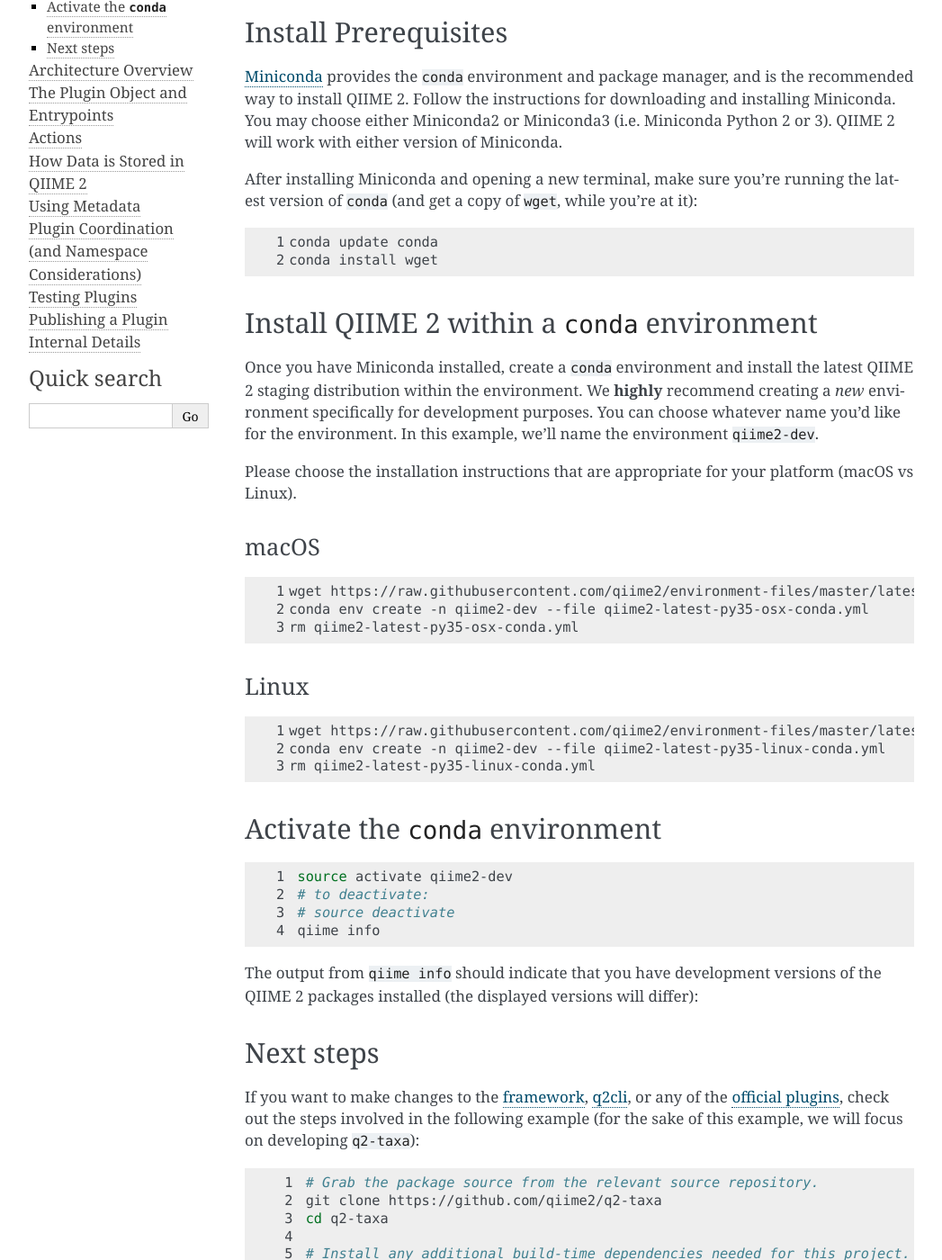
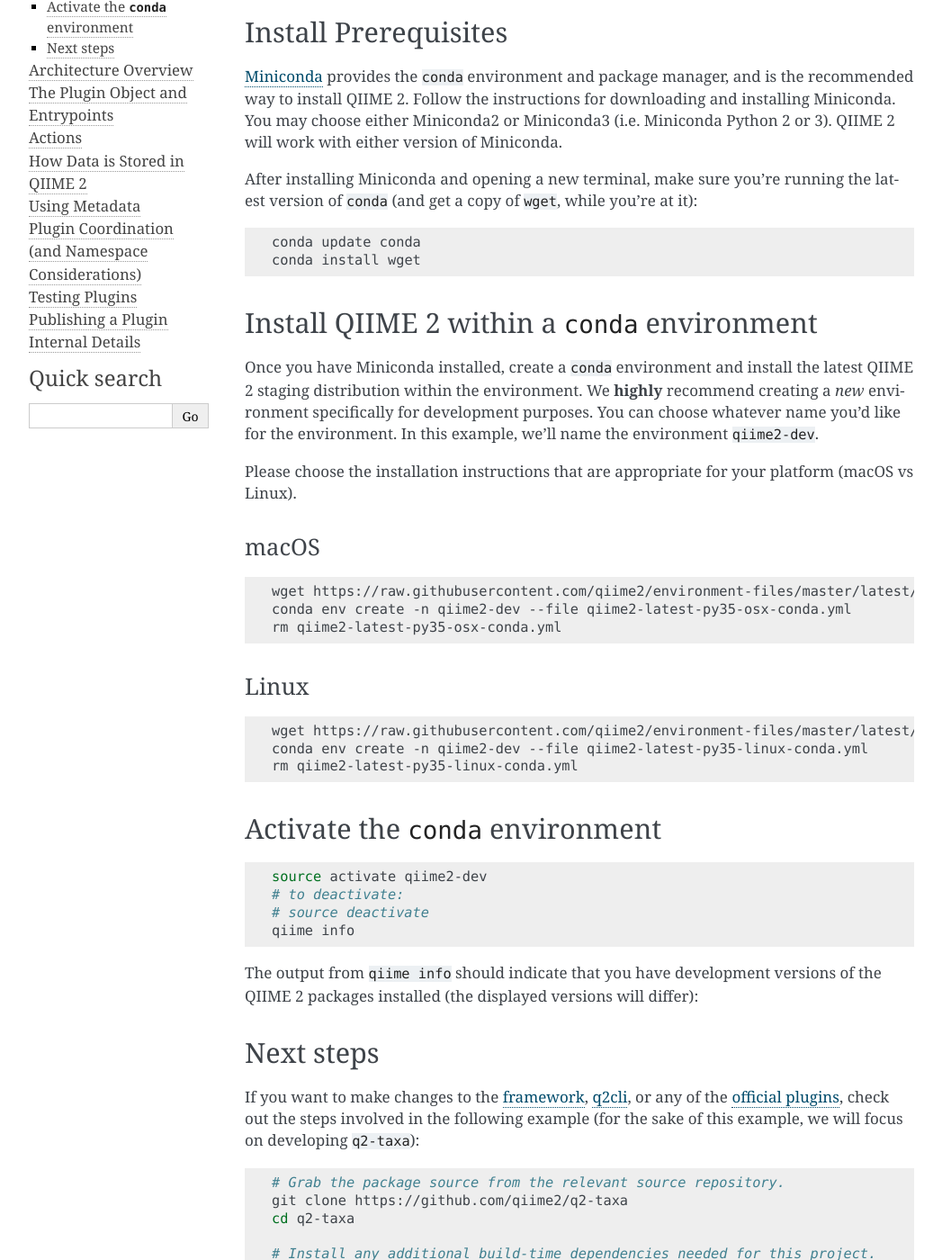
Before and after one commit to qiime2/dev-docs, a Sphinx documentation site: the page built from source/quickstart.rst, in a window 1280 px wide and 1400 px high, scrolled down 383 px. Shown: the whole window at 90% size, without its empty margins (106-1153 px from the left). Built offline with Sphinx 7.4.7, drawn with Linux system fonts in a browser that asks for light colours; part of the change alters nothing that is shown.

```diff
--- a/source/quickstart.rst
+++ b/source/quickstart.rst
@@ -14,7 +14,6 @@ Install Prerequisites
 After installing Miniconda and opening a new terminal, make sure you're running the latest version of ``conda`` (and get a copy of ``wget``, while you're at it):
 
 .. code-block:: bash
-   :linenos:
 
    conda update conda
    conda install wget
@@ -31,7 +30,6 @@ macOS
 .....
 
 .. code-block:: bash
-   :linenos:
 
    wget https://raw.githubusercontent.com/qiime2/environment-files/master/latest/staging/qiime2-latest-py35-osx-conda.yml
    conda env create -n qiime2-dev --file qiime2-latest-py35-osx-conda.yml
@@ -41,7 +39,6 @@ Linux
 .....
 
 .. code-block:: bash
-   :linenos:
 
    wget https://raw.githubusercontent.com/qiime2/environment-files/master/latest/staging/qiime2-latest-py35-linux-conda.yml
    conda env create -n qiime2-dev --file qiime2-latest-py35-linux-conda.yml
@@ -51,7 +48,6 @@ Activate the ``conda`` environment
 ----------------------------------
 
 .. code-block:: bash
-   :linenos:
 
     source activate qiime2-dev
     # to deactivate:
@@ -81,7 +77,6 @@ Next steps
 If you want to make changes to the `framework`_, `q2cli`_, or any of the `official plugins`_, check out the steps involved in the following example (for the sake of this example, we will focus on developing ``q2-taxa``):
 
 .. code-block:: bash
-   :linenos:
 
     # Grab the package source from the relevant source repository.
     git clone https://github.com/qiime2/q2-taxa
```
